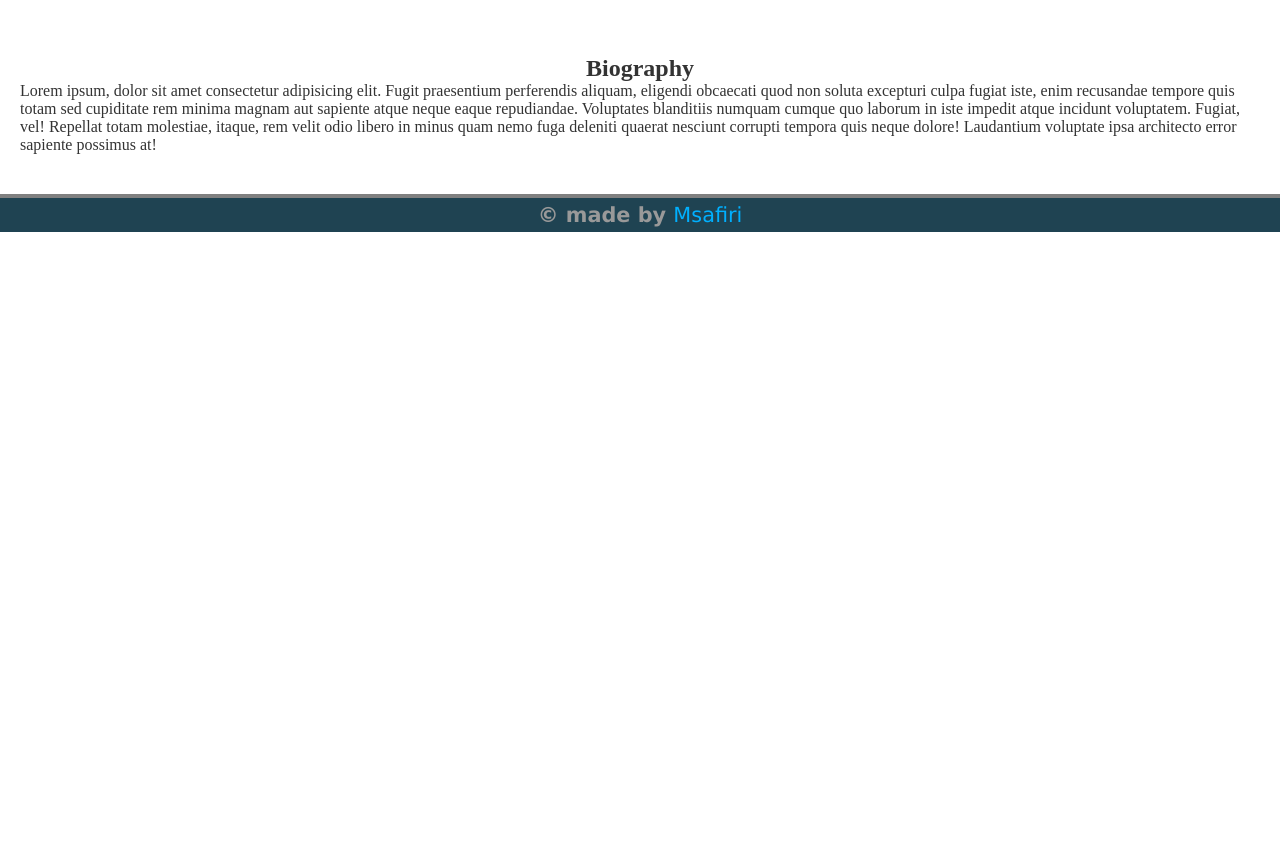
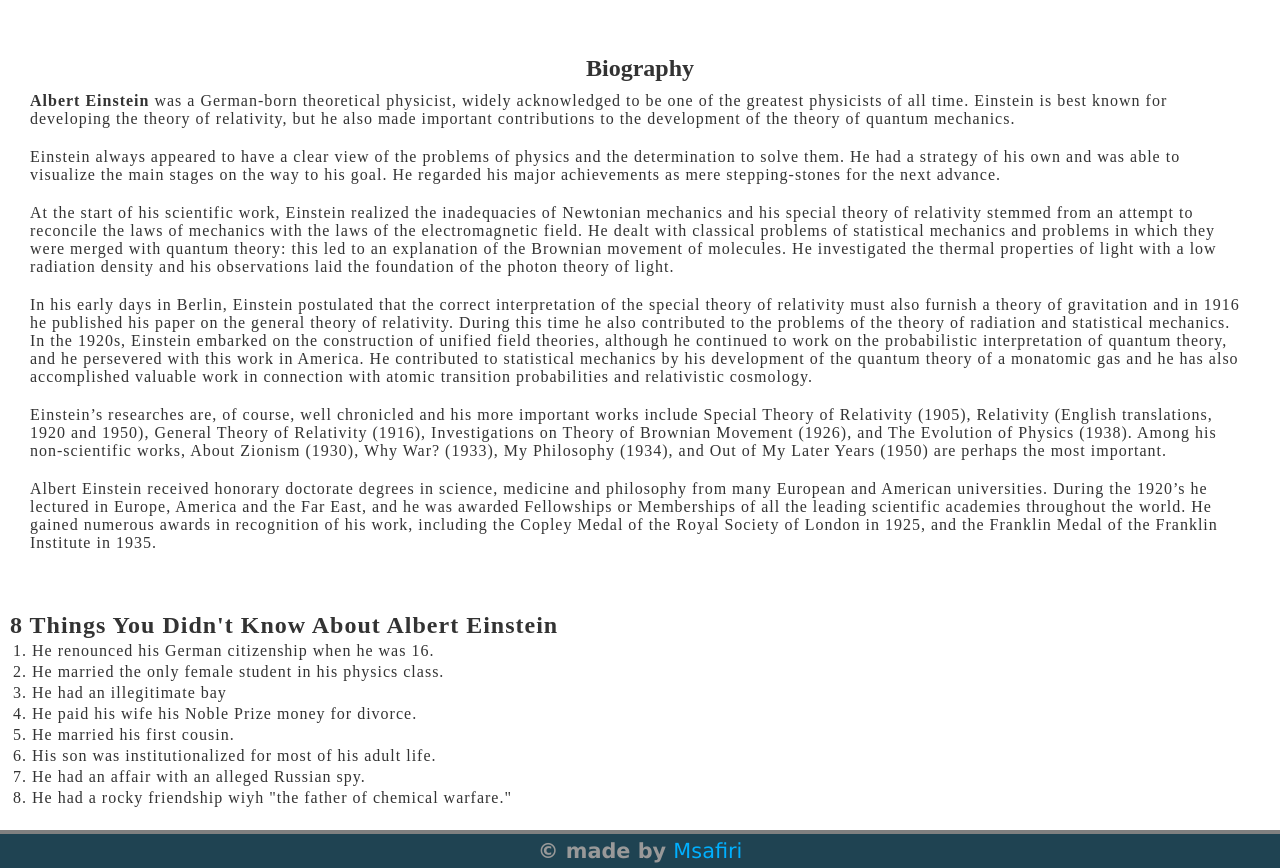
Before and after one commit to msafirijuma/tribute-website, a plain HTML site: page heroes/einstein.html in a window 1280 px wide. Shown: the part 896-1764 px from the top of the page. Before the commit the page ends 1128 px from the top, so only its background shows below. Drawn offline with Linux system fonts and the light colour scheme.

Commit message:
update biography einstein file

```diff
--- a/css/styles.css
+++ b/css/styles.css
@@ -257,7 +257,7 @@ footer .list-group .list-item {
 }
 
 .video-banner {
-  max-width: 1200px;
+  max-width: 1300px;
   height: 35vh;
   margin: 10px auto;
   background-color: black;
@@ -268,6 +268,8 @@ footer .list-group .list-item {
   max-width: 1200px;
   height: 35vh;
   overflow: hidden;
+  width: 350px;
+  height: 245px;
 }
 
 .img {
@@ -281,8 +283,27 @@ footer .list-group .list-item {
   padding: 10px;
 }
 
+.biography-section > p {
+  padding: 10px;
+  letter-spacing: 1px;
+}
+
 .author {
   color: var(--web-color);
   text-decoration: none;
   font-weight: 300;
 }
+
+.facts-section {
+  margin: 10px auto;
+  padding: 10px;
+  letter-spacing: 1px;
+  color: #333;
+}
+
+.facts-section > p {
+  margin: 3px;
+}
+.facts-section > h2 {
+  text-transform: capitalize;
+}
--- a/heroes/einstein.html
+++ b/heroes/einstein.html
@@ -23,7 +23,7 @@
         </div>
 
         <div class="video-banner">
-        <iframe class="video" width="436" height="245" src="https://www.youtube.com/embed/KyjQJBDD5V4" title="YouTube video player"
+        <iframe class="video"  src="https://www.youtube.com/embed/KyjQJBDD5V4" title="YouTube video player"
             frameborder="0" allow="accelerometer; autoplay; clipboard-write; encrypted-media; gyroscope; picture-in-picture"
             allowfullscreen></iframe>
         </div>
@@ -39,7 +39,47 @@
 
         <section class="biography-section">
             <h2>Biography</h2>
-            <p>Lorem ipsum, dolor sit amet consectetur adipisicing elit. Fugit praesentium perferendis aliquam, eligendi obcaecati quod non soluta excepturi culpa fugiat iste, enim recusandae tempore quis totam sed cupiditate rem minima magnam aut sapiente atque neque eaque repudiandae. Voluptates blanditiis numquam cumque quo laborum in iste impedit atque incidunt voluptatem. Fugiat, vel! Repellat totam molestiae, itaque, rem velit odio libero in minus quam nemo fuga deleniti quaerat nesciunt corrupti tempora quis neque dolore! Laudantium voluptate ipsa architecto error sapiente possimus at!</p>
+            <p><b>Albert Einstein
+            </b>was a German-born theoretical physicist, widely acknowledged to be one of the greatest physicists of all
+            time. Einstein is best known for developing the theory of relativity, but he also made important contributions to the
+            development of the theory of quantum mechanics.</p>
+            <p>Einstein always appeared to have a clear view of the problems of physics and the determination to solve them. He had a
+            strategy of his own and was able to visualize the main stages on the way to his goal. He regarded his major achievements
+            as mere stepping-stones for the next advance.</p>
+            <p>At the start of his scientific work, Einstein realized the inadequacies of Newtonian mechanics and his special theory of
+            relativity stemmed from an attempt to reconcile the laws of mechanics with the laws of the electromagnetic field. He
+            dealt with classical problems of statistical mechanics and problems in which they were merged with quantum theory: this
+            led to an explanation of the Brownian movement of molecules. He investigated the thermal properties of light with a low
+            radiation density and his observations laid the foundation of the photon theory of light.</p>
+            <p>In his early days in Berlin, Einstein postulated that the correct interpretation of the special theory of relativity
+            must also furnish a theory of gravitation and in 1916 he published his paper on the general theory of relativity. During
+            this time he also contributed to the problems of the theory of radiation and statistical mechanics.
+
+            In the 1920s, Einstein embarked on the construction of unified field theories, although he continued to work on the
+            probabilistic interpretation of quantum theory, and he persevered with this work in America. He contributed to
+            statistical mechanics by his development of the quantum theory of a monatomic gas and he has also accomplished valuable
+            work in connection with atomic transition probabilities and relativistic cosmology.</p>
+            <p>Einstein’s researches are, of course, well chronicled and his more important works include Special Theory of Relativity
+            (1905), Relativity (English translations, 1920 and 1950), General Theory of Relativity (1916), Investigations on Theory
+            of Brownian Movement (1926), and The Evolution of Physics (1938). Among his non-scientific works, About Zionism (1930),
+            Why War? (1933), My Philosophy (1934), and Out of My Later Years (1950) are perhaps the most important.</p>
+            <p>Albert Einstein received honorary doctorate degrees in science, medicine and philosophy from many European and American
+            universities. During the 1920’s he lectured in Europe, America and the Far East, and he was awarded Fellowships or
+            Memberships of all the leading scientific academies throughout the world. He gained numerous awards in recognition of
+            his work, including the Copley Medal of the Royal Society of London in 1925, and the Franklin Medal of the Franklin
+            Institute in 1935.</p>
+        </section>
+
+        <section class="facts-section">
+            <h2>8 things you didn't know about Albert Einstein</h2>
+            <p>1. He renounced his German citizenship when he was 16.</p>
+            <p>2. He married the only female student in his physics class.</p>
+            <p>3. He had an illegitimate bay </p>
+            <p>4. He paid his wife his Noble Prize money for divorce. </p>
+            <p>5. He married his first cousin.</p>
+            <p>6. His son was institutionalized for most of his adult life.</p>
+            <p>7. He had an affair with an alleged Russian spy.</p>
+            <p>8. He had a rocky friendship wiyh "the father of chemical warfare." </p>
         </section>
 
     </main>
```
Also changed, not shown: index.html (+1 -2 lines).
